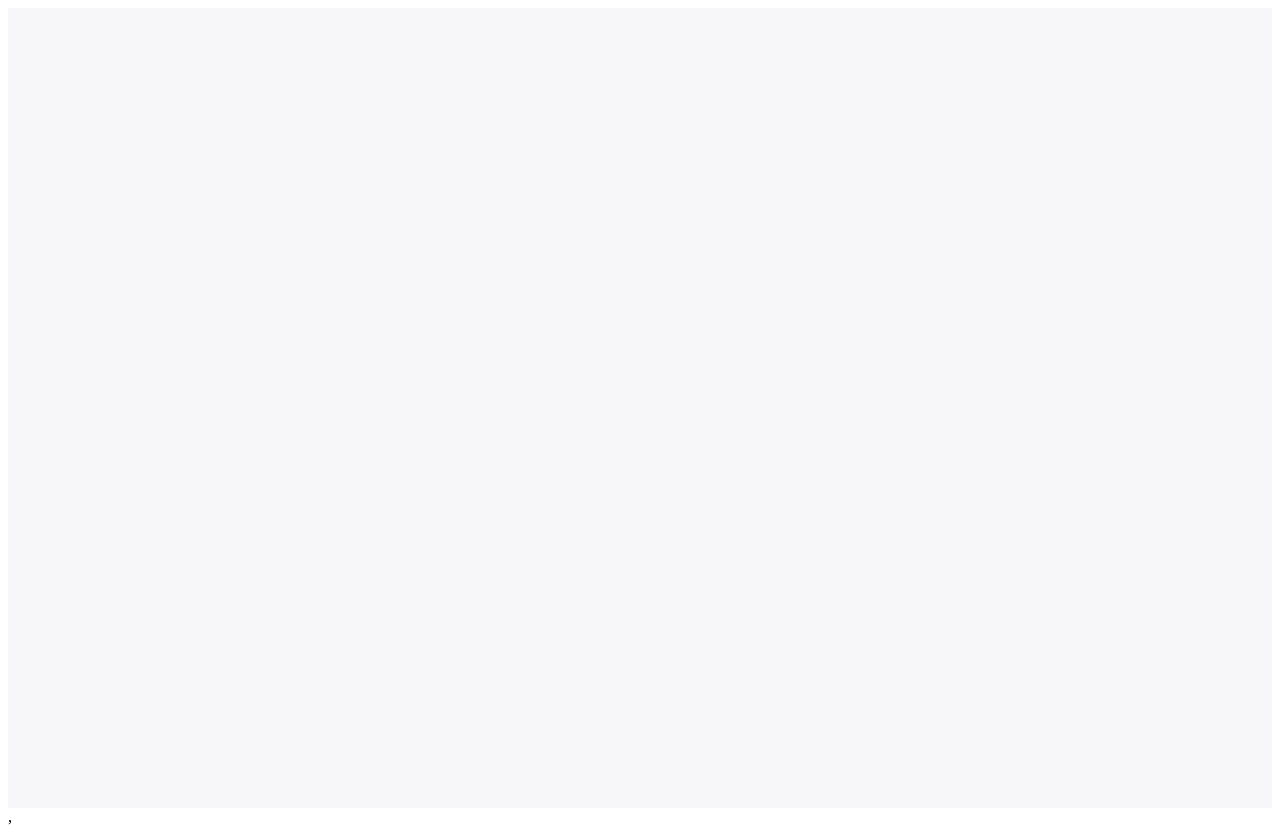
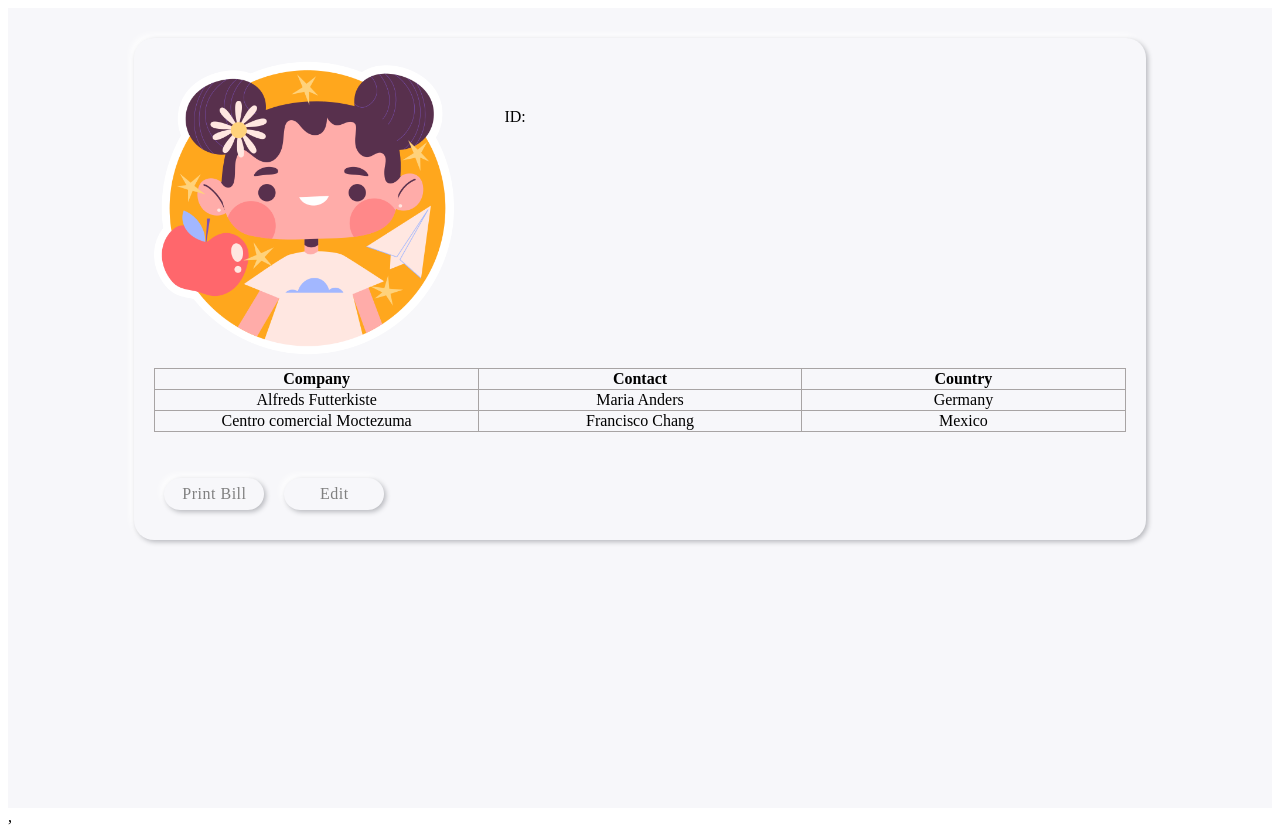
Before and after one commit to binayabatas642/studentManagement, a React (Create React App) app: page /view-student-info in a window 1280 px wide. Before the commit this address had no page. Built offline with nearby package versions, Linux system fonts and the light colour scheme.

Commit message:
student card added.

```diff
--- a/src/App.js
+++ b/src/App.js
@@ -10,6 +10,7 @@ import LoginForm from './pages/LoginForm';
 import AddStudentForm from './pages/AddStudentForm';
 import UserRegistrationForm from './pages/UserRegistrationForm';
 import StudentList from './pages/StudentList';
+import ViewSingleStudent from './pages/ViewSingleStudent';
 
 const App = () => {
   return (
@@ -22,7 +23,7 @@ const App = () => {
             element={<LoginForm />}
           />
           <Route
-            path="/add-students"
+            path="/student-registration"
             exact
             element={<AddStudentForm />}
           />
@@ -36,6 +37,11 @@ const App = () => {
             exact
             element={<StudentList />}
           />
+          <Route
+            path="/view-student-info"
+            exact
+            element={<ViewSingleStudent />}
+          />
         </Routes>
       </Router>
     </div>
--- a/src/css/studentList.css
+++ b/src/css/studentList.css
@@ -21,7 +21,3 @@
 .modal-info {
     padding: 10px;
 }
-
-.modal-button {
-
-}
--- /dev/null
+++ b/src/css/viewSingleStudent.css
@@ -0,0 +1,35 @@
+.student-card {
+    display: flex;
+    flex-direction: column;
+    flex-wrap: wrap;
+    width: 80%;
+    height: 100%;
+    padding: 20px;
+    margin: 30px;
+    border-radius: 20px;
+    background-color: #F7F7FA;
+    box-shadow: 2px 2px 5px #b8b9be, -3px -3px 7px #fff;
+}
+
+.student-card-top {
+    display: flex;
+    flex-wrap: wrap;
+}
+
+.student-card-bottom {
+    margin-top: 10px;
+}
+
+.student-image {
+    display: flex;
+    justify-content: center;
+    align-items: center;
+}
+
+.student-info {
+    padding: 50px;
+}
+
+.studnt-card-button {
+    padding-right: 20px;
+}
--- a/src/pages/AddStudentForm.js
+++ b/src/pages/AddStudentForm.js
@@ -120,6 +120,10 @@ const AddStudentForm = () => {
                         <InputField label="D.O.B." type="date" inputName="date_of_birth" register={register} required />
                     </div>
 
+                    {/* <div>
+                        Add gender select field
+                    </div> */}
+
                     <div className="dropdown">
                         <label>Current Grade</label> <br />
                         <select {...register("current_grade", {required: true})}>
--- a/src/pages/UserRegistrationForm.js
+++ b/src/pages/UserRegistrationForm.js
@@ -1,4 +1,4 @@
-import '../css/UserRegistrationForm.css';
+import '../css/userRegistrationForm.css';
 
 import React from 'react';
 import { useForm } from 'react-hook-form';
--- /dev/null
+++ b/src/pages/ViewSingleStudent.js
@@ -0,0 +1,45 @@
+import React from 'react';
+import Button from '../components/Button/Button';
+import student from '../images/student.png'
+
+import '../css/viewSingleStudent.css';
+
+const ViewSingleStudent = () => {
+  return (
+    <div className="student-card">
+        <div className="student-card-top">
+            <div className="student-image">
+                <img src={student} alt="student-img" height="300px" />
+            </div>
+            <div className="student-info">
+                ID:
+            </div>
+        </div>
+        <div className="student-card-bottom">
+        <table>
+            <tr>
+                <th>Company</th>
+                <th>Contact</th>
+                <th>Country</th>
+            </tr>
+            <tr>
+                <td>Alfreds Futterkiste</td>
+                <td>Maria Anders</td>
+                <td>Germany</td>
+            </tr>
+            <tr>
+                <td>Centro comercial Moctezuma</td>
+                <td>Francisco Chang</td>
+                <td>Mexico</td>
+            </tr>
+            </table>
+        </div>
+        <div className="student-card-buttons">
+            <Button buttonName="Print Bill" />
+            <Button buttonName="Edit" />
+        </div>
+    </div>
+  )
+}
+
+export default ViewSingleStudent
```
Also changed, not shown: src/images/student.png (added).
